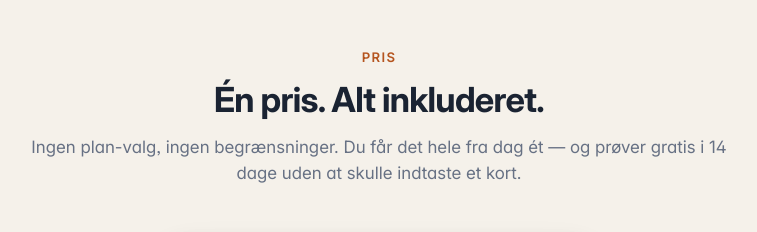
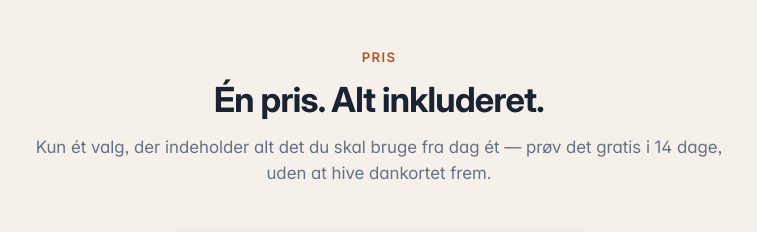
Before and after one commit to 12fdk/billederapport.dk, a plain HTML site: page index.html in a window 1280 px wide. Shown: the part 4880-5112 px from the top of the page, without its empty margins (261-1018 px from the left). Drawn offline with Linux system fonts and the light colour scheme.

Commit message:
Pricing lede: rewrite to emphasise single-choice and no card upfront (#33)
Was: "Ingen plan-valg, ingen begrænsninger. Du får det hele fra dag ét
      — og prøver gratis i 14 dage uden at skulle indtaste et kort."
Now: "Kun ét valg, der indeholder alt det du skal bruge fra dag ét —
      prøv det gratis i 14 dage, uden at hive dankortet frem."

Mirrored in llms-full.txt.

Co-authored-by: Claude Opus 4.7 (1M context) <noreply@anthropic.com>

```diff
--- a/index.html
+++ b/index.html
@@ -2329,8 +2329,8 @@ button {
             <p class="eyebrow">Pris</p>
             <h2>Én pris. Alt inkluderet.</h2>
             <p class="section-lede">
-              Ingen plan-valg, ingen begrænsninger. Du får det hele fra dag
-              ét — og prøver gratis i 14 dage uden at skulle indtaste et kort.
+              Kun ét valg, der indeholder alt det du skal bruge fra dag ét —
+              prøv det gratis i 14 dage, uden at hive dankortet frem.
             </p>
           </div>
 
```
Also changed, not shown: llms-full.txt.
